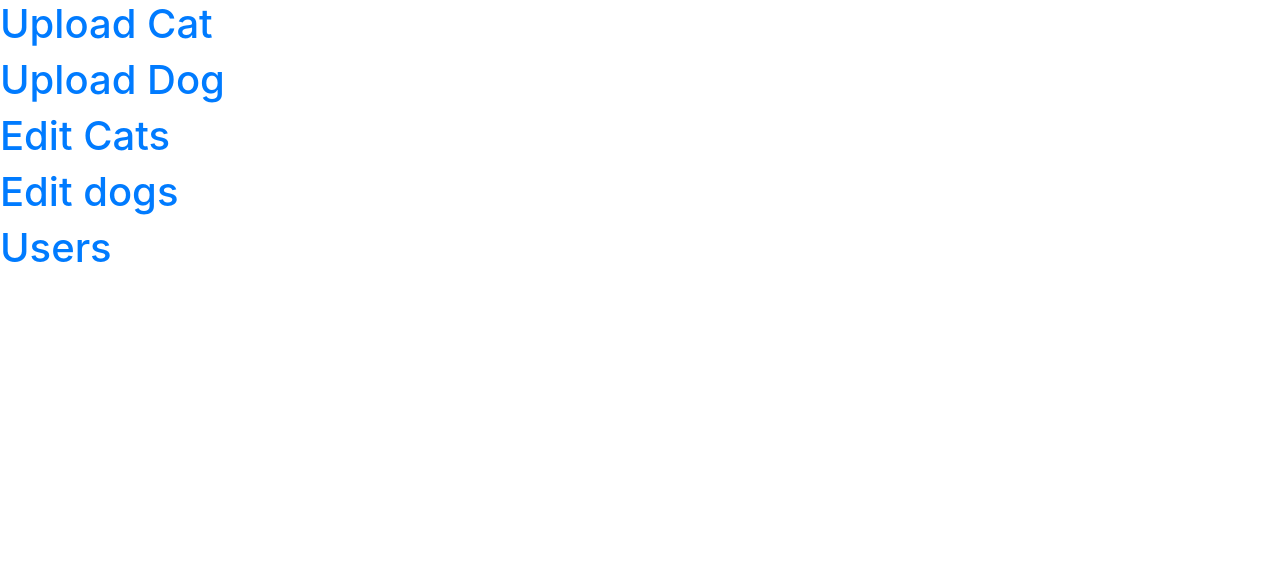
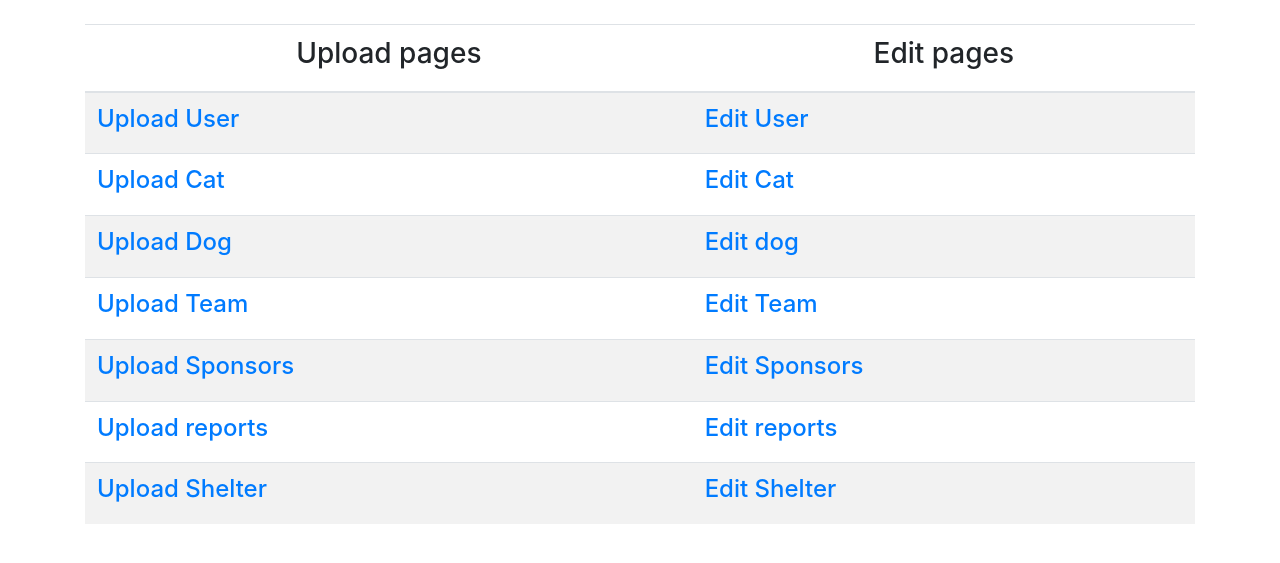
Before and after one commit to nicoadel/Cat-and-Dog-Shelter-Homepage, a PHP site: page /admin_landing_page.php in a window 1280 px wide. Shown: the part 96-659 px from the top of the page. Run offline with PHP 8.4, Linux system fonts and the light colour scheme; the visitor is signed in with stand-in values (Sample User, id 1); some libraries are stand-ins or nearby versions.

Commit message:
add style

```diff
--- a/php/adminpanel/admin_landing_page.php
+++ b/php/adminpanel/admin_landing_page.php
@@ -4,21 +4,62 @@
 <head>
 	<title></title>
 	<link rel="stylesheet" type="text/css" href="../../css/admin_landing_page.css">
+	<style>
+		h3{
+			text-align: center;
+		}
+		h3:hover{
+			background-color: #28A745;
+			transition: 1s;
+			border-radius: 10px;
+		}
+	</style>
 </head>
 <body>
 	<?php include_once "includes_admin/navbar.inc.php"; ?>
 	<?php
 	if (isset($_SESSION['userUid']))
                       {
- ?>
-	<div class="content">
-		<a href="upload_cat.php"><h1>Upload Cat</h1></a>
-		<a href="upload_dog.php"><h1>Upload Dog</h1></a>
-		<a href="edit_cats.php"><h1>Edit Cats</h1></a>
-		<a href="edit_dogs.php"><h1>Edit dogs</h1></a>
-		<a href="users.php"><h1>Users</h1></a>
-	</div>
-
+ ?><br>
+ <div class="container">
+ <table class="table table-striped">
+  <thead>
+    <tr>
+      <th scope="col"><h3>Upload pages</h3></th>
+      <th scope="col"><h3>Edit pages</h3></th>
+    </tr>
+  </thead>
+  <tbody>
+  	    <tr>
+      <td><a href="upload_users.php"><h4>Upload User</h4></a></td>
+      <td><a href="edit_users.php"><h4>Edit User</h4></a></td>
+    </tr>
+    <tr>
+      <td><a href="upload_cat.php"><h4>Upload Cat</h4></a></td>
+      <td><a href="edit_cats.php"><h4>Edit Cat</h4></a></td>
+    </tr>
+    <tr>
+      <td><a href="upload_dog.php"><h4>Upload Dog</h4></a></td>
+      <td><a href="edit_dogs.php"><h4>Edit dog</h4></a></td>
+    </tr>
+    <tr>
+      <td><a href="upload_team.php"><h4>Upload Team</h4></a></td>
+      <td><a href="edit_team.php"><h4>Edit Team</h4></a></td>
+    </tr>
+    <tr>
+      <td><a href="upload_Sponsors.php"><h4>Upload Sponsors</h4></a></td>
+      <td><a href="edit_Sponsors.php"><h4>Edit Sponsors</h4></a></td>
+    </tr>
+       <tr>
+      <td><a href="upload_report.php"><h4>Upload reports</h4></a></td>
+      <td><a href="edit_report.php"><h4>Edit reports</h4></a></td>
+    </tr>
+          <tr>
+      <td><a href="upload_shelter.php"><h4>Upload Shelter</h4></a></td>
+      <td><a href="edit_Shelter.php"><h4>Edit Shelter</h4></a></td>
+    </tr>
+  </tbody>
+</table>
 
 </body>
 </html>
--- a/php/adminpanel/includes_admin/navbar.inc.php
+++ b/php/adminpanel/includes_admin/navbar.inc.php
@@ -1,3 +1,11 @@
+ <style>
+   a:hover , h4:hover {
+  background-color:lightblue;
+  border-radius: 10px;
+  transition: 1s;
+
+}
+ </style>
  <link href="//maxcdn.bootstrapcdn.com/bootstrap/4.1.1/css/bootstrap.min.css" rel="stylesheet" id="bootstrap-css">
     <script src="//maxcdn.bootstrapcdn.com/bootstrap/4.1.1/js/bootstrap.min.js"></script>
     <script src="//cdnjs.cloudflare.com/ajax/libs/jquery/3.2.1/jquery.min.js"></script>
@@ -18,6 +26,7 @@
  ?>
       <li class="nav-item dropdown">
         <a class="nav-link" href="admin_landing_page.php">Dashboard</a>
+
         <a class="nav-link" href="../landing.php">Main Page</a>
       </li>
       <li class="nav-item dropdown">
```
